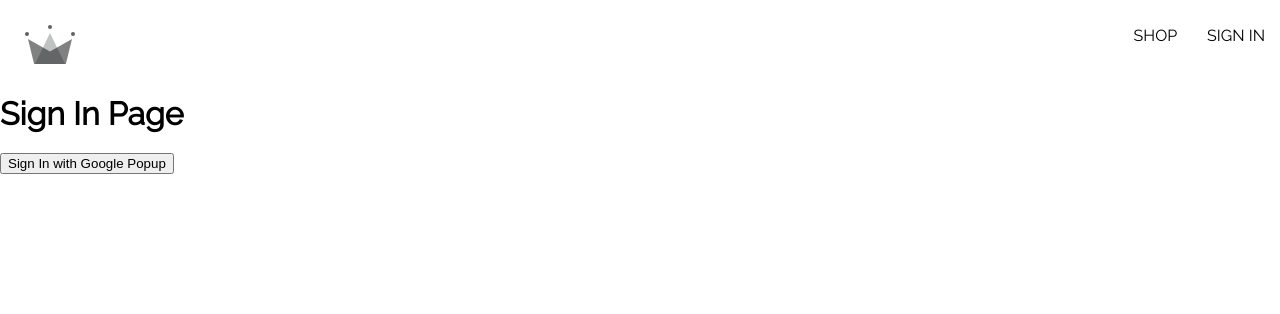
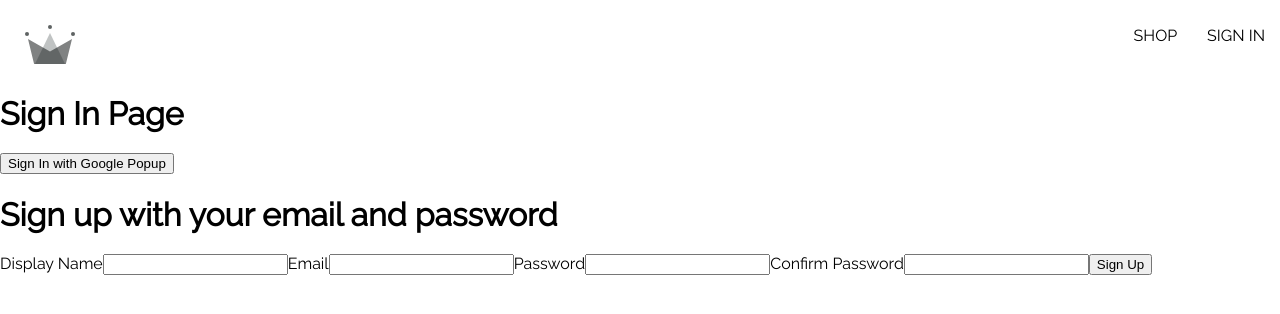
Before and after one commit to ashcoder98/crown-apparel, a React (Create React App) app: page /sign-in in a window 1280 px wide. Shown: the top 314 px of the page. Built offline with nearby package versions, Linux system fonts and the light colour scheme.

Commit message:
sets up form for sign up page

```diff
--- /dev/null
+++ b/src/components/sign-up-form/sign-up-form.component.jsx
@@ -0,0 +1,65 @@
+import {useState} from "react";
+
+const defaultFormFields = {
+    displayName: '',
+    email: '',
+    password: '',
+    confirmPassword: ''
+}
+
+const SignUpForm = () => {
+
+    const [formFields,
+        setFormFields] = useState(defaultFormFields)
+    const {displayName, email, password, confirmPassword} = formFields;
+
+console.log(formFields);
+
+    const handleChange = (event) => {
+        const {name, value} = event.target;
+        setFormFields({...formFields, [name]: value});
+    }
+
+    return (
+        <div>
+            <h1>Sign up with your email and password</h1>
+            <form onSubmit={() => {}}>
+                <label>Display Name</label>
+                <input
+                    type="text"
+                    required
+                    onChange={handleChange}
+                    name="displayName"
+                    value={displayName}></input>
+
+                <label>Email</label>
+                <input type="email"
+                required
+                onChange={handleChange}
+                name="email"
+                value={email}></input>
+
+                <label>Password</label>
+                <input
+                    type="password"
+                    required
+                    onChange={handleChange}
+                    name="password"
+                    value={password}></input>
+
+                <label>Confirm Password</label>
+                <input
+                    type="password"
+                    required
+                    onChange={handleChange}
+                    name="confirmPassword"
+                    value={confirmPassword}></input>
+
+                <button type="submit">Sign Up</button>
+            </form>
+        </div>
+
+    );
+};
+
+export default SignUpForm;
--- a/src/routes/sign-in/sign-in.component.jsx
+++ b/src/routes/sign-in/sign-in.component.jsx
@@ -1,6 +1,8 @@
 
 
 import { signInWithGooglePopup, createUserDocumentFromAuth} from "../../utils/firebase/firebase.utils";
+
+import SignUpForm from "../../components/sign-up-form/sign-up-form.component";
 
 const SignIn = () => {
 
@@ -15,6 +17,7 @@
         <div>
             <h1>Sign In Page</h1>
             <button onClick={logGoogleUser}>Sign In with Google Popup</button>
+            <SignUpForm></SignUpForm>
         </div>
     )
 };
```
